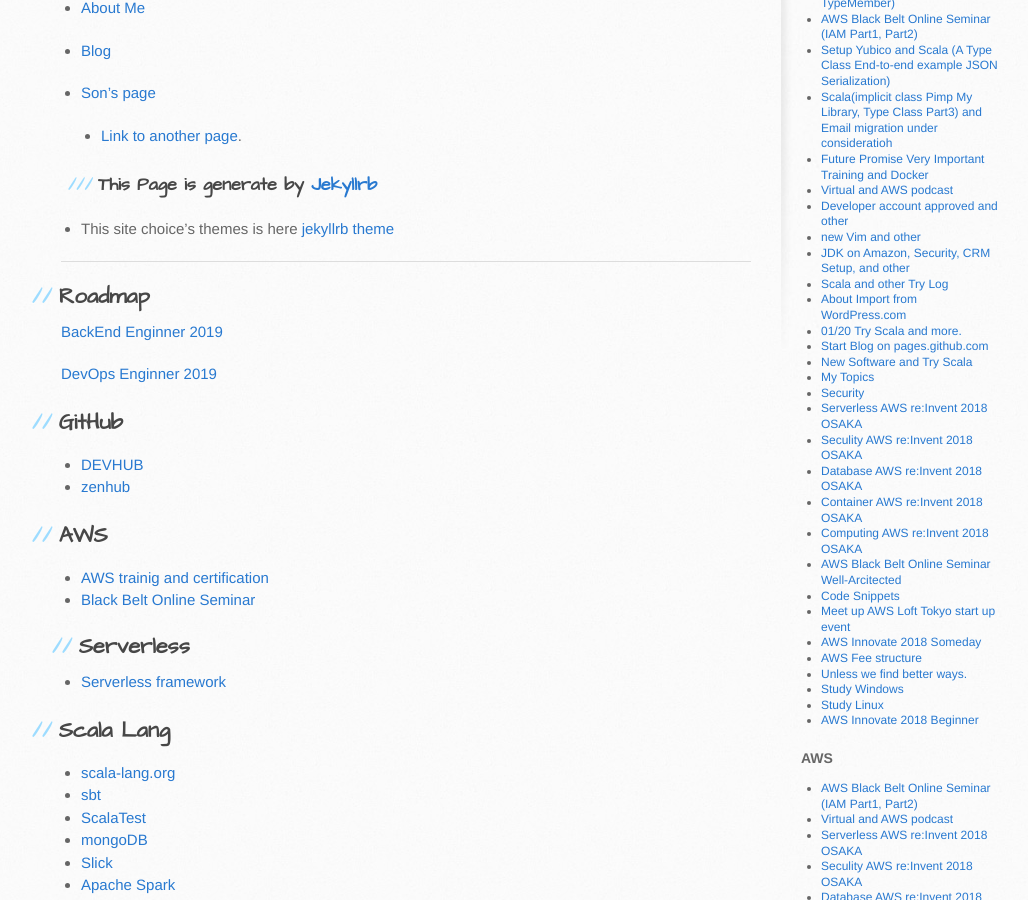
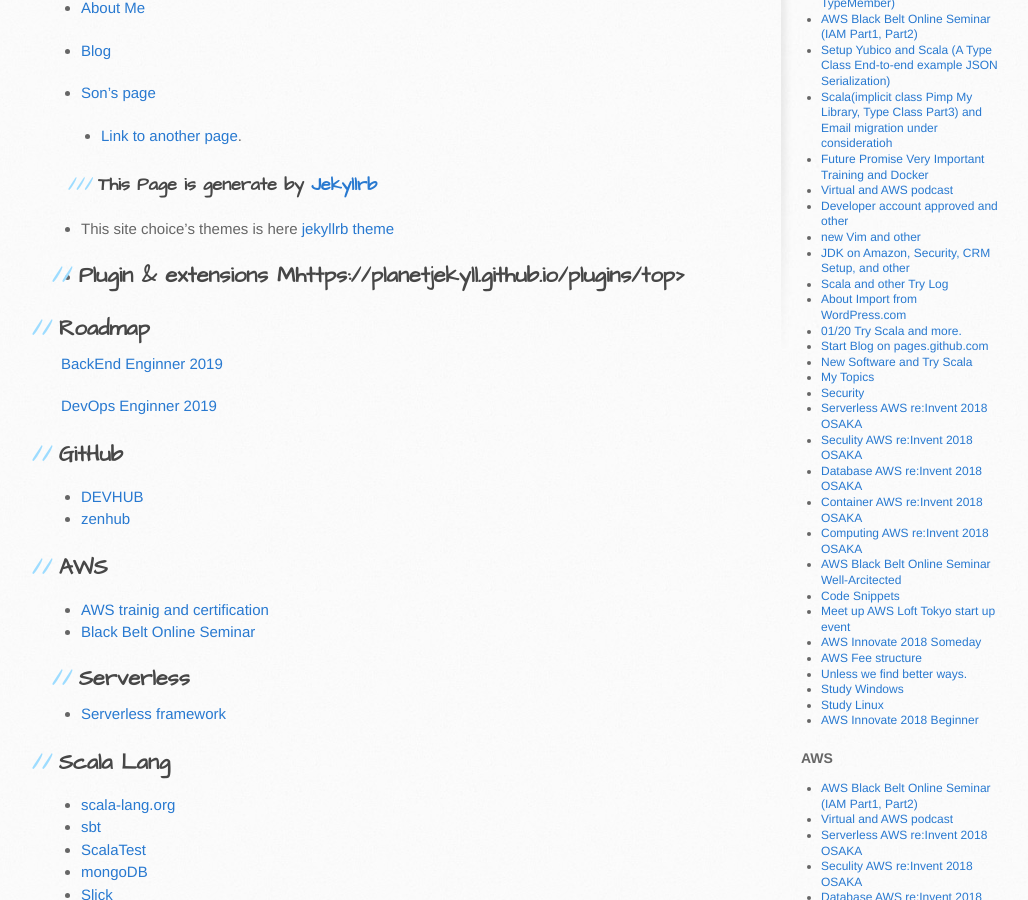
Before and after one commit to friendbear/friendbear.github.io.2021-10-19, a Jekyll site: the page built from index.md, in a window 1280 px wide and 900 px high, scrolled down 411 px. Shown: the whole window, without its empty margins (109-1137 px from the left). Built offline with Jekyll 4.4.1, drawn with Linux system fonts in a browser that asks for light colours; comment, search, counter and statistics services are not loaded; our own code applies the rules of GitHub Pages for plain Markdown files.

Commit message:
plugins extensions

```diff
--- a/index.md
+++ b/index.md
@@ -19,7 +19,7 @@ layout: default
 ### This Page is generate by [Jekyllrb](https://jekyllrb.com)
 
 * This site choice's  themes is here [jekyllrb theme](https://github.com/mattvh/jekyllthemes/)
-
+* Plugin & extensions Mhttps://planetjekyll.github.io/plugins/top>
 ---
 
 ## Roadmap
```
